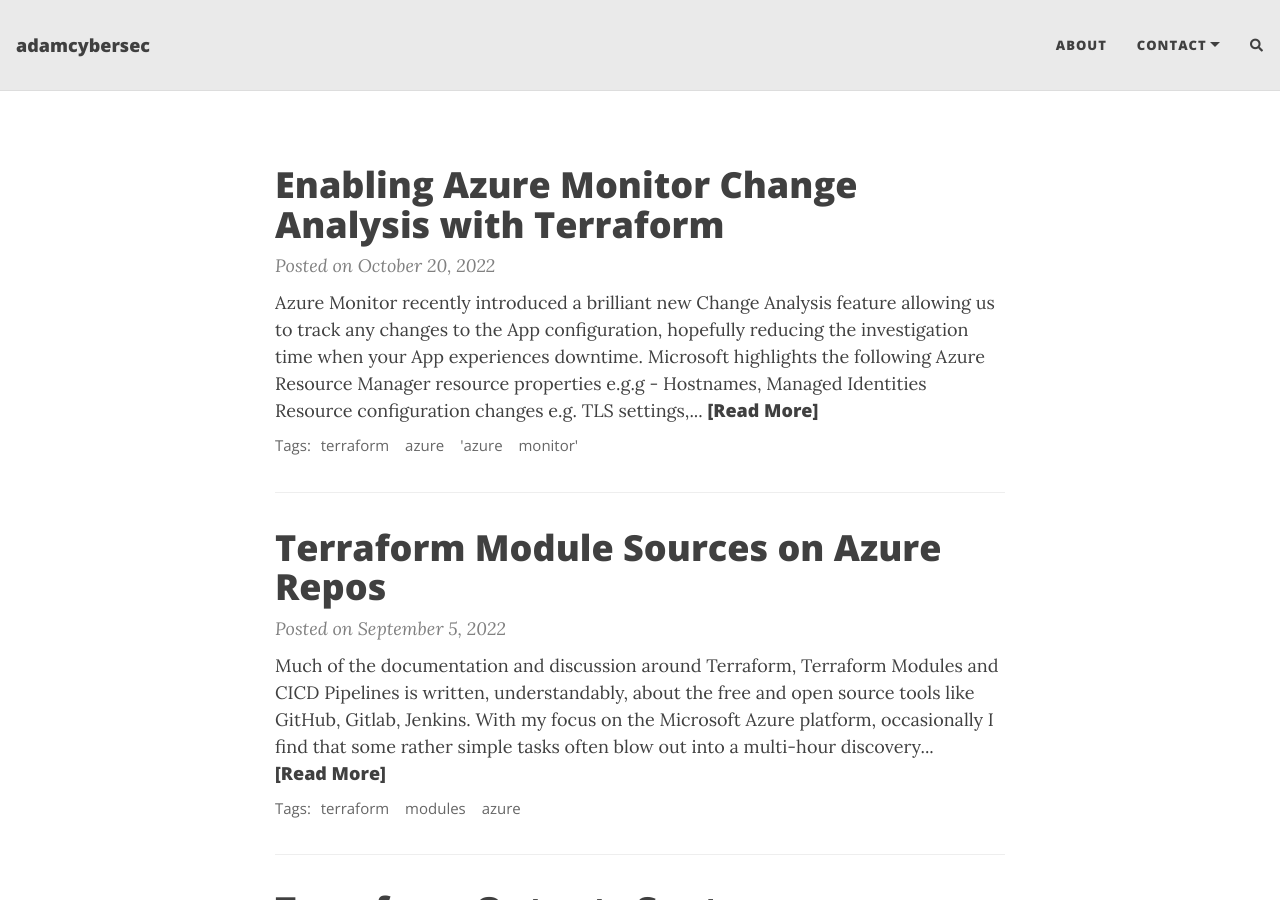
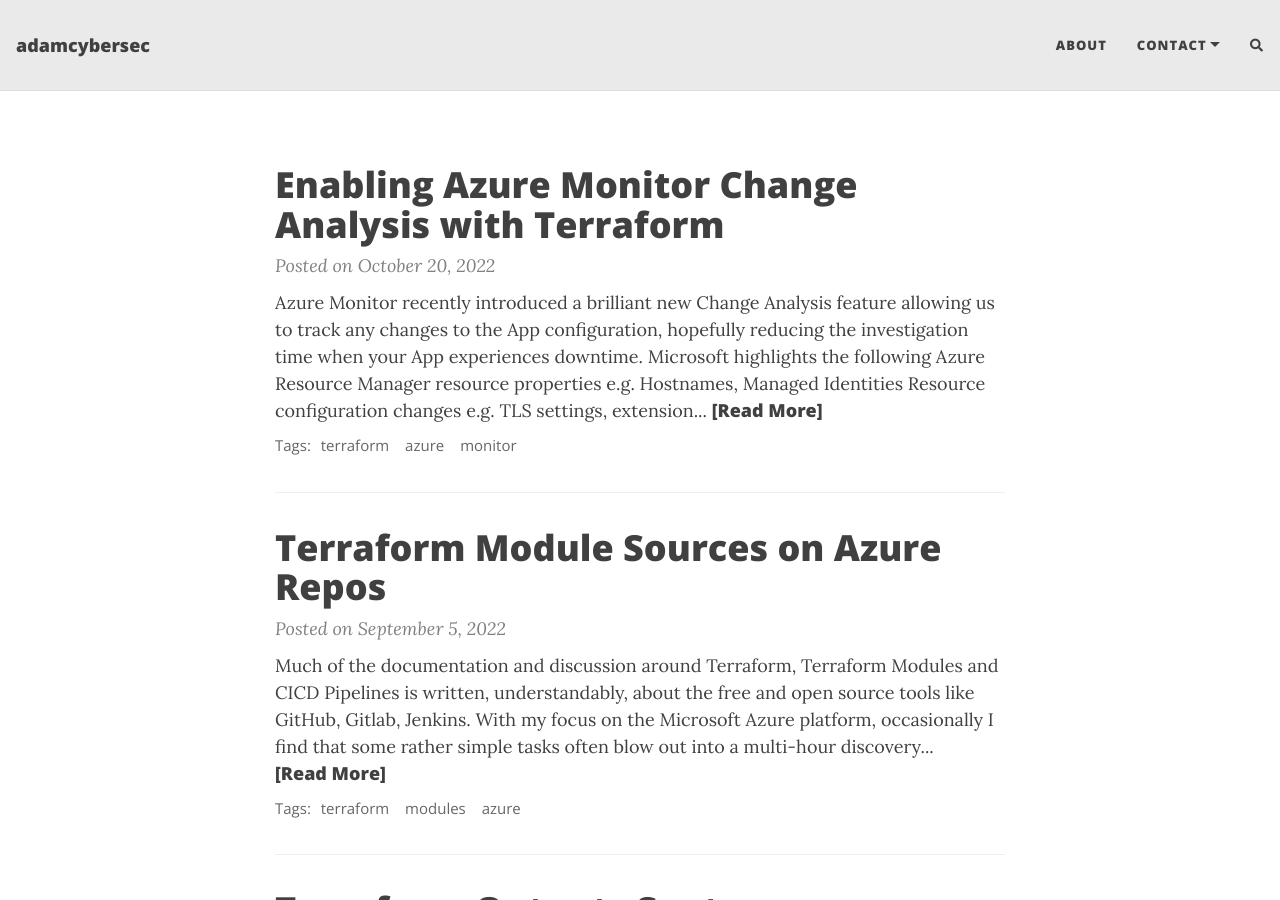
Before and after one commit to adamcybersec/adamcybersec.github.io, a Jekyll site: the page built from index.html, in a window 1280 px wide and 900 px high. Built offline with Jekyll 4.4.1, drawn with Linux system fonts in a browser that asks for light colours; nearby versions of some CDN libraries; the list of posts is cut into pages by our own code; comment, search, counter and statistics services are not loaded.

Commit message:
fixes for change analysis post

```diff
--- a/_posts/2022-10-20-Enable-Azure-Monitor-Change-Analysis-with-Terraform.md
+++ b/_posts/2022-10-20-Enable-Azure-Monitor-Change-Analysis-with-Terraform.md
@@ -1,12 +1,12 @@
 ---
 layout: post
 title: Enabling Azure Monitor Change Analysis with Terraform
-tags: terraform azure 'azure monitor'
+tags: terraform azure monitor
 ---
 
 **Azure Monitor** recently introduced a brilliant new [Change Analysis](https://learn.microsoft.com/en-us/azure/azure-monitor/change/change-analysis) feature allowing us to track any changes to the App configuration, hopefully reducing the investigation time when your App experiences downtime. Microsoft highlights the following
 - Azure Resource Manager resource properties
-  e.g.g - Hostnames, Managed Identities
+  - e.g. Hostnames, Managed Identities
 - Resource configuration changes
   - e.g. TLS settings, extension versions
 - App Service / Function App in-guest changes
```
